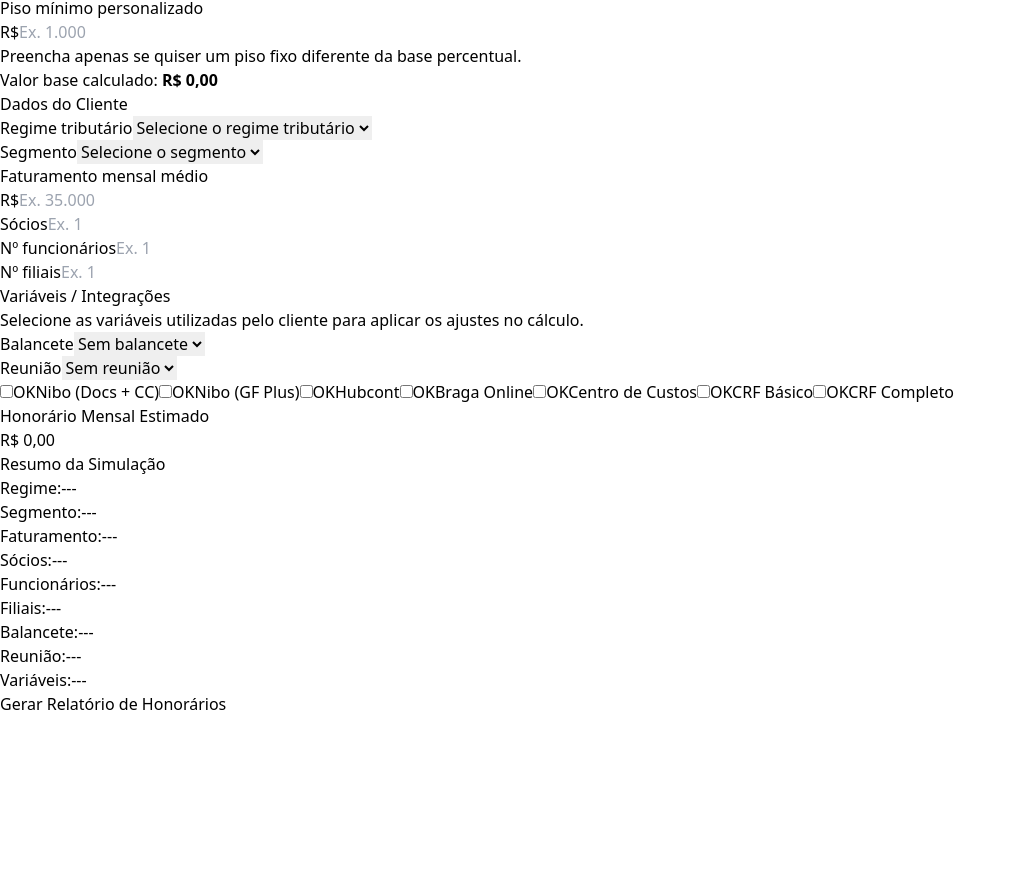
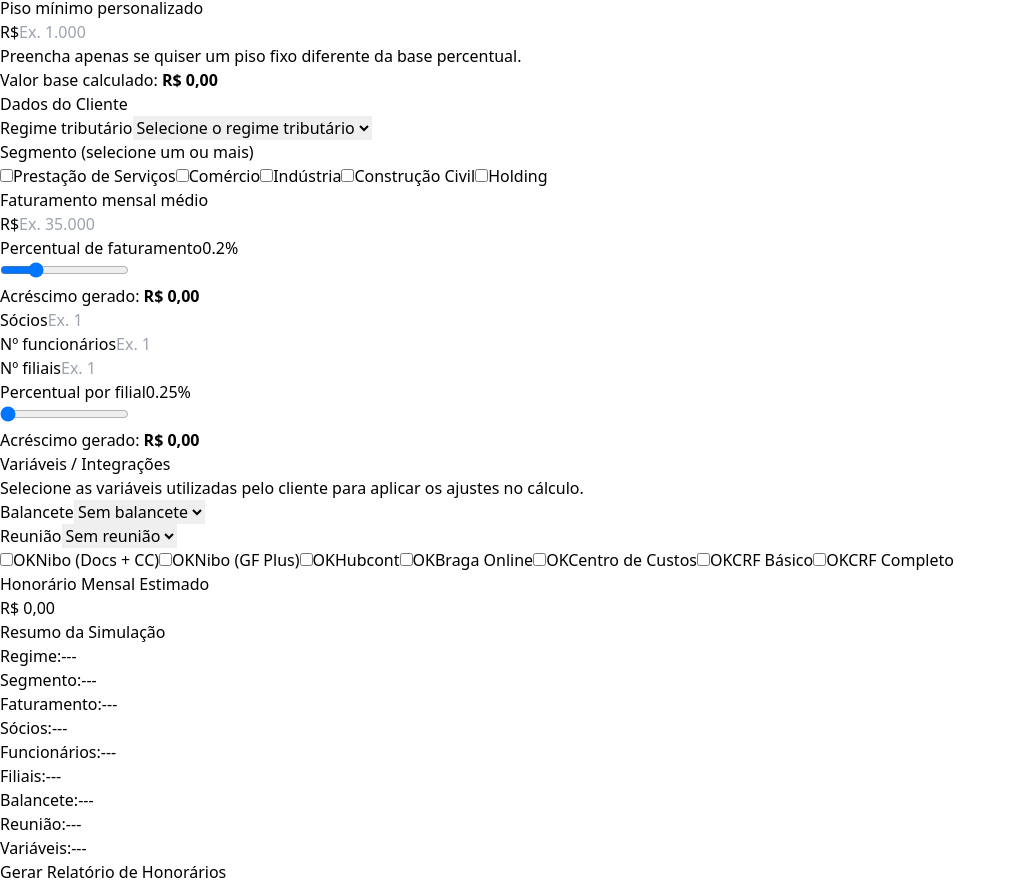
Before and after one commit to BM-lucaspaiva/clara-honorarios, a React app in the folder frontend/: page /calculo in a window 1280 px wide. Shown: the part 1716-2600 px from the top of the page, without its empty margins (0-1016 px from the left). Before the commit the page ends 2432 px from the top, so only its background shows below. Built offline with nearby package versions, Linux system fonts and the light colour scheme; the HTML template or start-up script is replaced by a standard one.

Commit message:
Calculadora e Página finalizada

```diff
--- a/frontend/src/components/calculo/DadosCliente.jsx
+++ b/frontend/src/components/calculo/DadosCliente.jsx
@@ -1,6 +1,40 @@
-import { formatLocalizedNumber, parseLocalizedNumber } from "../../utils/calculo/helpers"
+import {
+  clamp,
+  formatCurrency,
+  formatLocalizedNumber,
+  parseIntegerInput,
+  parseLocalizedNumber,
+} from "../../utils/calculo/helpers"
 
-export default function DadosCliente({ dados, setDados }) {
+const SEGMENTOS = [
+  "Prestação de Serviços",
+  "Comércio",
+  "Indústria",
+  "Construção Civil",
+  "Holding",
+]
+
+const PERCENTUAL_MIN = 0.10
+const PERCENTUAL_MAX = 0.50
+const PORC_FILIAIS_MIN = 10
+const PORC_FILIAIS_MAX = 50
+
+export default function DadosCliente({ dados, setDados, resultado }) {
+
+  const segmentosSelecionados = Array.isArray(dados.segmento)
+    ? dados.segmento
+    : dados.segmento
+      ? [dados.segmento]
+      : []
+
+  const toggleSegmento = (segmento) => {
+    const atualizado = segmentosSelecionados.includes(segmento)
+      ? segmentosSelecionados.filter((item) => item !== segmento)
+      : [...segmentosSelecionados, segmento]
+
+    setDados({ ...dados, segmento: atualizado })
+  }
+
   return (
     <section className="rounded-xl border border-slate-200 bg-white p-6 shadow-sm">
       <div className="mb-6 border-b border-slate-200 pb-4">
@@ -25,19 +59,33 @@ export default function DadosCliente({ dados, setDados }) {
         </div>
 
         <div className="md:col-span-2">
-          <label className="mb-2 block text-sm font-medium text-slate-700">Segmento</label>
-          <select
-            className="w-full rounded-lg border border-slate-300 bg-white px-4 py-3 text-slate-900 outline-none transition-colors focus:border-blue-600 focus:ring-2 focus:ring-blue-600/30"
-            value={dados.segmento}
-            onChange={(e) => setDados({ ...dados, segmento: e.target.value })}
-          >
-            <option value="">Selecione o segmento</option>
-            <option value="Prestação de Serviços">Prestação de Serviços</option>
-            <option value="Comércio">Comércio</option>
-            <option value="Indústria">Indústria</option>
-            <option value="Construção Civil">Construção Civil</option>
-            <option value="Holding">Holding</option>
-          </select>
+          <label className="mb-2 block text-sm font-medium text-slate-700">
+            Segmento (selecione um ou mais)
+          </label>
+          <div className="grid grid-cols-2 gap-3 sm:grid-cols-3">
+            {SEGMENTOS.map((segmento) => {
+              const ativo = segmentosSelecionados.includes(segmento)
+
+              return (
+                <label
+                  key={segmento}
+                  className={`flex cursor-pointer items-center justify-center rounded-lg border p-3 text-center text-xs font-medium transition-colors ${
+                    ativo
+                      ? "border-blue-600 bg-blue-50 text-blue-700"
+                      : "border-slate-200 bg-white text-slate-700 hover:border-blue-400"
+                  }`}
+                >
+                  <input
+                    checked={ativo}
+                    className="sr-only"
+                    type="checkbox"
+                    onChange={() => toggleSegmento(segmento)}
+                  />
+                  {segmento}
+                </label>
+              )
+            })}
+          </div>
         </div>
 
         <div>
@@ -54,6 +102,27 @@ export default function DadosCliente({ dados, setDados }) {
                 setDados({ ...dados, faturamento: parseLocalizedNumber(e.target.value) })
               }
             />
+          </div>
+
+          <div className="mt-4 rounded-lg border border-slate-200 bg-slate-50 p-3">
+            <div className="mb-2 flex items-center justify-between text-xs">
+              <span className="font-medium text-slate-700">Percentual de faturamento</span>
+              <span className="font-semibold text-blue-700">{dados.porcFaturamento || 10}%</span>
+            </div>
+            <input
+              className="h-2 w-full cursor-pointer appearance-none rounded-lg bg-slate-200 accent-blue-600"
+              max= {PERCENTUAL_MAX}
+              min= {PERCENTUAL_MIN}
+              step="0.05"
+              type="range"
+              value={dados.porcFaturamento || 10}
+              onChange={(e) =>
+                setDados({ ...dados, porcFaturamento: Number(e.target.value || 10) })
+              }
+            />
+            <p className="mt-2 text-xs text-slate-600">
+              Acréscimo gerado: <strong>{formatCurrency(resultado?.acresFaturamento)}</strong>
+            </p>
           </div>
         </div>
 
@@ -95,6 +164,24 @@ export default function DadosCliente({ dados, setDados }) {
               onChange={(e) => setDados({ ...dados, filiais: parseLocalizedNumber(e.target.value) })}
             />
           </div>
+          <div className="mb-8 rounded-lg border border-slate-200 bg-slate-50 p-3 col-span-3">
+              <div className="mb-2 flex items-center justify-between text-xs">
+                <span className="font-medium text-slate-700">Percentual por filial</span>
+                <span className="font-semibold text-blue-700">{dados.porcFiliais || 10}%</span>
+              </div>
+              <input
+                className="h-2 w-full cursor-pointer appearance-none rounded-lg bg-slate-200 accent-blue-600"
+                max= {PORC_FILIAIS_MAX}
+                min= {PORC_FILIAIS_MIN}
+                step="5"
+                type="range"
+                value={dados.porcFiliais || 10}
+                onChange={(e) => setDados({ ...dados, porcFiliais: Number(e.target.value || 10) })}
+              />
+              <p className="mt-2 text-xs text-slate-600">
+              Acréscimo gerado: <strong>{formatCurrency(resultado?.filiaisValor)}</strong>
+              </p>
+            </div>
         </div>
       </div>
     </section>
--- a/frontend/src/components/calculo/Variaveis.jsx
+++ b/frontend/src/components/calculo/Variaveis.jsx
@@ -1,7 +1,7 @@
 const INTEGRACOES = [
   { key: "niboDocs", label: "Nibo (Docs + CC)" },
   { key: "niboGF", label: "Nibo (GF Plus)" },
-  { key: "hubcont", label: "Hubcont" },
+  { key: "hubcount", label: "Hubcont" },
   { key: "bragaOnline", label: "Braga Online" },
   { key: "centroCustos", label: "Centro de Custos" },
   { key: "crfBasico", label: "CRF Básico" },
--- a/frontend/src/pages/Calculo.jsx
+++ b/frontend/src/pages/Calculo.jsx
@@ -12,10 +12,12 @@ export default function Calculo() {
     salarioMinimo: "",
     percentual: 0.9,
     imposto: 0.12,
+    porcFiliais: 0.25,
+    porcFaturamento: 0.20,
     pisoPersonalizado: "",
 
     regime: "",
-    segmento: "",
+    segmento: [],
 
     faturamento: "",
     funcionarios: "",
@@ -81,7 +83,7 @@ export default function Calculo() {
             </section>
 
             <BaseCalculo dados={dados} resultado={resultado} setDados={setDados} />
-            <DadosCliente dados={dados} setDados={setDados} />
+            <DadosCliente dados={dados} resultado={resultado} setDados={setDados} />
             <Variaveis
               dados={dados}
               integracoes={integracoes}
--- a/frontend/src/utils/calculo/calcularHonorario.js
+++ b/frontend/src/utils/calculo/calcularHonorario.js
@@ -15,8 +15,8 @@ export function calcularHonorario(dados = {}, integracoes = {}) {
   const regimeValor = calcularRegime(valorBase, dados.regime)
   const segmentoValor = calcularSegmento(valorBase, dados.segmento)
   const funcionariosValor = calcularFuncionarios(dados)
-  const acresFaturamento = calcularFaturamento(dados.faturamento)
-  const filiaisValor = calcularFiliais(valorBase, dados.filiais)
+  const acresFaturamento = calcularFaturamento(dados.faturamento, dados.porcFaturamento)
+  const filiaisValor = calcularFiliais(valorBase, dados.filiais, dados.porcFiliais)
   const balanceteValor = calcularBalancete(dados.salarioMinimo, dados.balancete)
   const reuniaoValor = calcularReuniao(dados.salarioMinimo, dados.reuniao)
 
@@ -55,7 +55,7 @@ export function calcularHonorario(dados = {}, integracoes = {}) {
     piso: piso || 0,
     filiaisValor: filiaisValor || 0,
     regime: dados.regime || "",
-    segmento: dados.segmento || "",
+    segmento: dados.segmento || [],
     balancete: dados.balancete || "",
     reuniao: dados.reuniao || "",
   }
--- a/frontend/src/utils/calculo/faturamentoCalculo.js
+++ b/frontend/src/utils/calculo/faturamentoCalculo.js
@@ -4,14 +4,14 @@ import { arredondar } from "./helpers"
  * Calcula o acréscimo por faturamento.
  * Até 15.000 não há acréscimo; acima disso aplica 0,2%.
  */
-export function calcularFaturamento(faturamento){
+export function calcularFaturamento(faturamento, porcFaturamento) {
 
 let acresFaturamento = 0
 const valor = Number(faturamento || 0)
 
 if(valor <= 15000) return acresFaturamento
 if(valor > 15000) {
-     return arredondar(acresFaturamento = valor *(0.2/100))
+     return arredondar(acresFaturamento = valor * (porcFaturamento / 100))
 }
 
 }
--- a/frontend/src/utils/calculo/filiaisCalculo.js
+++ b/frontend/src/utils/calculo/filiaisCalculo.js
@@ -2,11 +2,14 @@ import { arredondar } from "./helpers";
 
 /**
  * Calcula o acréscimo por filiais.
- * Cada filial adiciona 25% sobre a base.
+ * Cada filial adiciona um percentual configurável sobre a base.
  */
-export function calcularFiliais(valorBase, filiais){
+export function calcularFiliais(valorBase, filiais, porcFiliais) {
 
-    if(!filiais && filiais == 0) return 0
+  const quantidadeFiliais = Number(filiais || 0)
+  const percentual = Number(porcFiliais || 0)
 
-    return arredondar(filiais * 0.25 * valorBase)
+  if (!quantidadeFiliais && quantidadeFiliais == 0) return 0
+
+  return arredondar(quantidadeFiliais * (percentual/100) * valorBase)
 }
--- a/frontend/src/utils/calculo/integracoesCalculo.js
+++ b/frontend/src/utils/calculo/integracoesCalculo.js
@@ -4,7 +4,8 @@
 export function calcularIntegracoes(dados = {}, regimeValor,
   segmentoValor, integracoes = {}) {
 
-  const salarioMinimo = Number(dados.salarioMinimo || 0)
+  const salarioMinimo = Number(dados.salarioMinimo)
+  const imposto = Number(dados.imposto)
 
   const arredondar = (valor) => Math.ceil(valor)
 
@@ -12,27 +13,27 @@ export function calcularIntegracoes(dados = {}, regimeValor,
   let quantidade = 0
 
   if (integracoes.niboDocs) {
-    total += arredondar(24.40 / 0.73)
+    total += arredondar(24.40 / (1 - imposto - 0.15))
     quantidade++
   }
 
   if (integracoes.niboGF) {
-    total += arredondar(47 / 0.73)
+    total += arredondar(47 / (1 - imposto - 0.15))
     quantidade++
   }
 
   if (integracoes.hubcont) {
-    total += arredondar(100 / 0.78)
+    total += arredondar(100 / (1 - imposto - 0.10))
     quantidade++
   }
 
   if (integracoes.bragaOnline) {
-    total += arredondar(15 / 0.73)
+    total += arredondar(15 / (1 - imposto - 0.15))
     quantidade++
   }
 
   if (integracoes.centroCustos) {
-    const valor = ((regimeValor + segmentoValor) * 0.10) / 0.88
+    const valor = ((regimeValor + segmentoValor) * 0.10) / (1 - imposto)
     total += arredondar(valor)
     quantidade++
   }
--- a/frontend/src/utils/calculo/variaveisCalculo.js
+++ b/frontend/src/utils/calculo/variaveisCalculo.js
@@ -3,9 +3,9 @@ import { arredondar } from "./helpers"
 // Multiplicadores por frequência para balancete e reunião.
 const freqMap = {
 
-"Semestral":0.03,
-"Trimestral":0.05,
-"Bimestral":0.08,
+"Semestral":0.03/5.8,
+"Trimestral":0.05/2.8,
+"Bimestral":0.15/1.8,
 "Mensal":0.15
 
 }
```
Also changed, not shown: frontend/src/components/calculo/ResumoHonorario.jsx (+11 -3 lines), frontend/src/utils/calculo/segmentoCalculo.js (+16 -2 lines).
